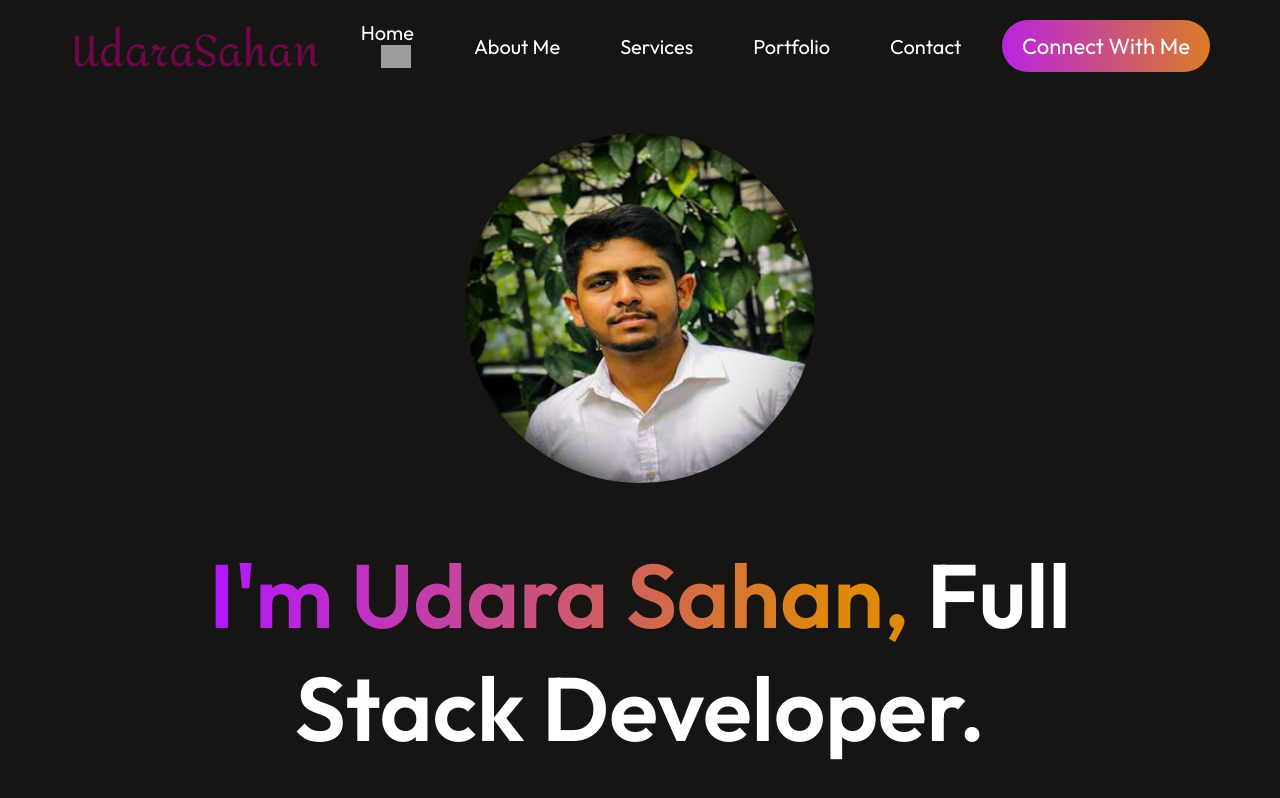
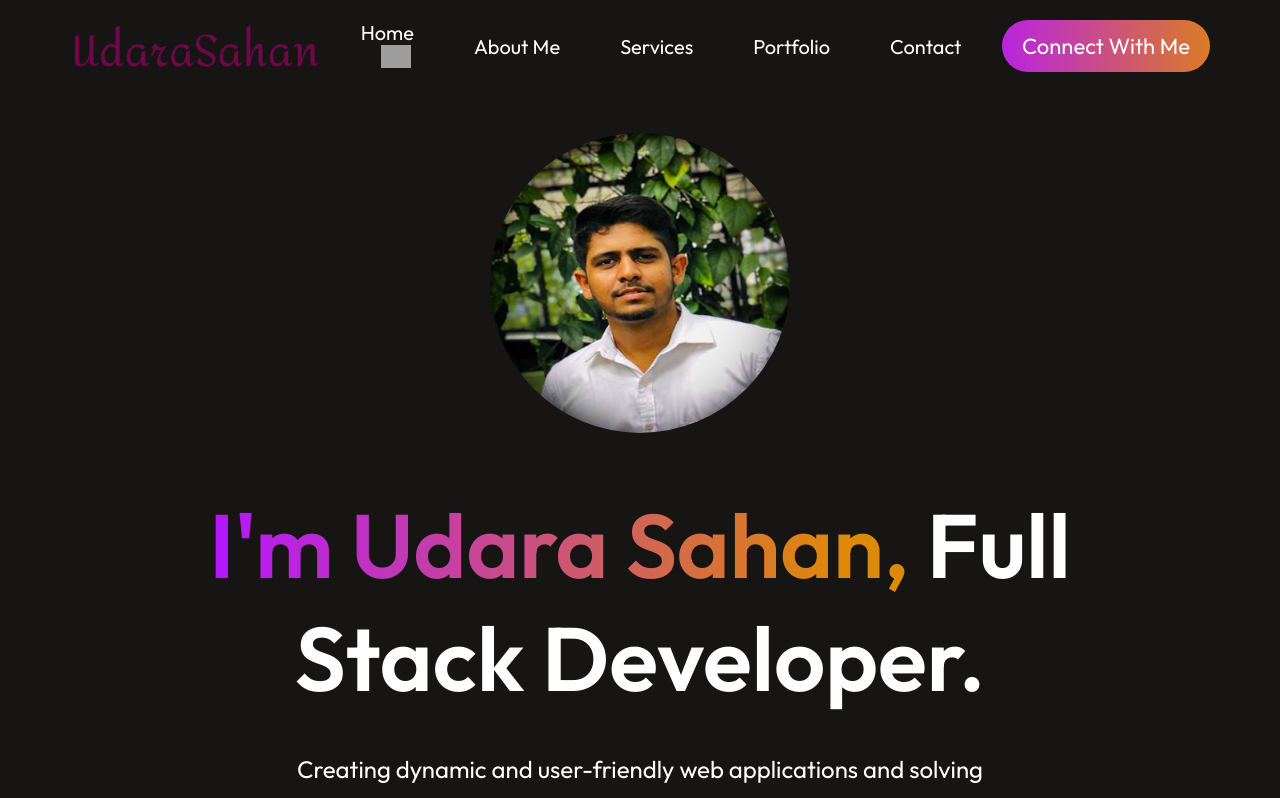
Before and after one commit to udarasahan/portfolio-website, a React (Vite) app: page / in a window 1280 px wide. Shown: the top 798 px of the page. Built offline with nearby package versions, Linux system fonts and the light colour scheme; grey boxes are pictures that could not be loaded.

Commit message:
mobile view bug fix 5

```diff
--- a/src/Componants/Header/Header.css
+++ b/src/Componants/Header/Header.css
@@ -8,8 +8,8 @@
 
 .header img {
     margin-top: 20px;
-    width: 350px;
-    height: 350px;
+    width: 300px;
+    height: 300px;
     border-radius: 50%;
     border: 20px solid transparent;
 }
```
